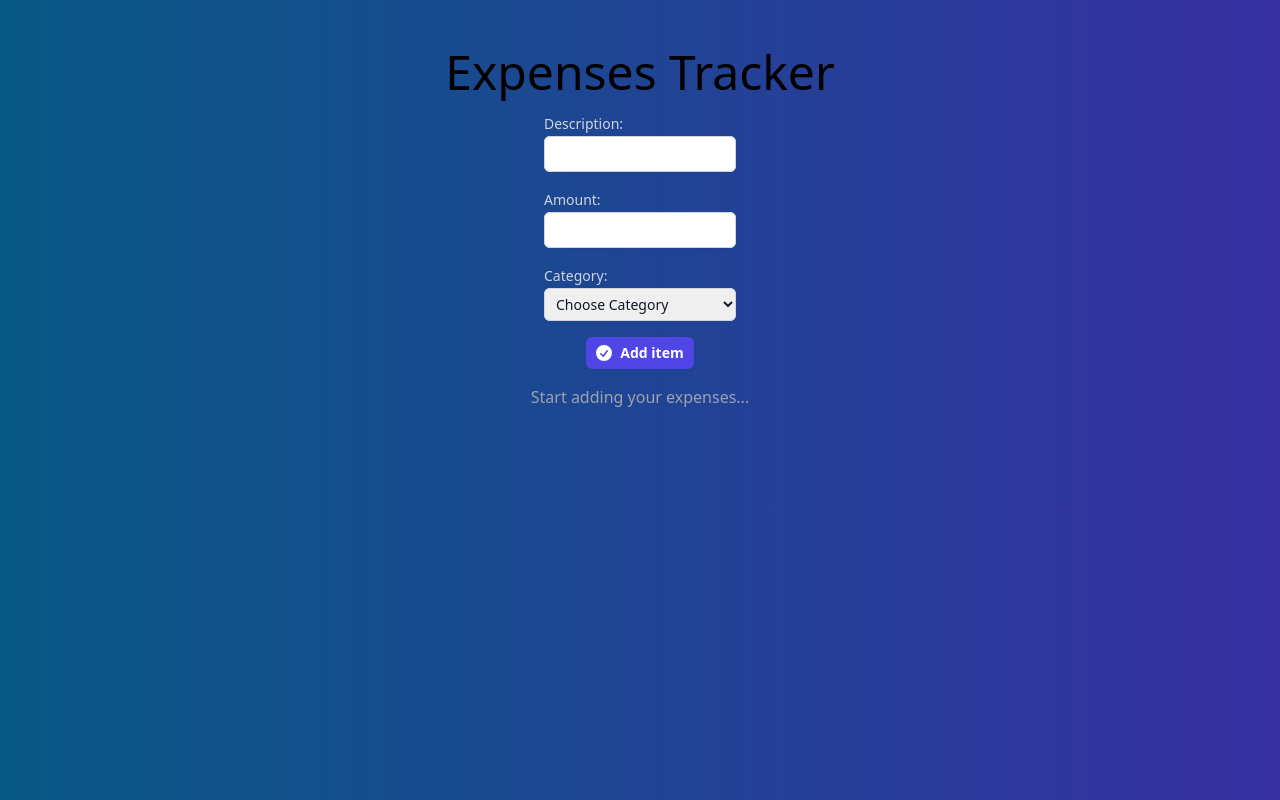
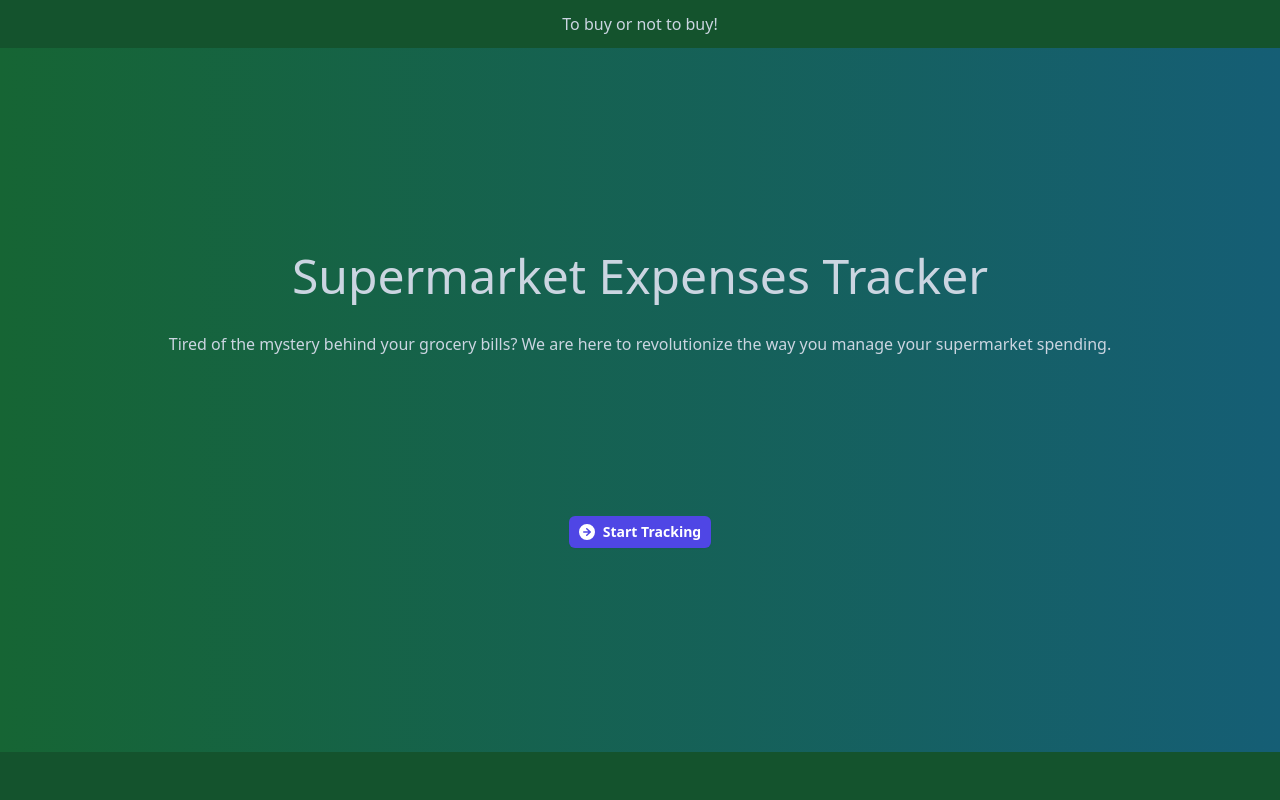
Before and after one commit to carlosmertens/expenses-tracker, a React (Vite) app: page / in a window 1280 px wide. Built offline with nearby package versions, Linux system fonts and the light colour scheme.

Commit message:
Create home page and add react router

```diff
--- a/package.json
+++ b/package.json
@@ -15,6 +15,7 @@
     "react": "^18.2.0",
     "react-dom": "^18.2.0",
     "react-hook-form": "^7.49.3",
+    "react-router-dom": "^6.21.3",
     "zod": "^3.22.4"
   },
   "devDependencies": {
--- a/src/App.tsx
+++ b/src/App.tsx
@@ -1,9 +1,10 @@
-import { useState } from 'react';
-import ExpenseList from './components/ExpenseList';
-import Header from './components/Header';
+// import { useState } from 'react';
+// import ExpenseList from './components/ExpenseList';
+// import Header from './components/Header';
 import AppLayout from './layout/AppLayout.tsx';
-import MainLayout from './layout/MainLayout.tsx';
-import ExpenseForm from './components/ExpenseForm.tsx';
+// import MainLayout from './layout/MainLayout.tsx';
+// import ExpenseForm from './components/ExpenseForm.tsx';
+import Home from './pages/home.tsx';
 
 export interface Expense {
   id: number;
@@ -13,11 +14,12 @@ export interface Expense {
 }
 
 function App() {
-  const [expenses, setExpenses] = useState<Expense[]>([]);
+  // const [expenses, setExpenses] = useState<Expense[]>([]);
 
   return (
     <AppLayout>
-      <Header />
+      <Home />
+      {/* <Header />
       <MainLayout>
         <ExpenseForm
           onSubmit={(data) =>
@@ -31,7 +33,7 @@ function App() {
             setExpenses(expenses.filter((expense) => expense.id !== id))
           }
         />
-      </MainLayout>
+      </MainLayout> */}
     </AppLayout>
   );
 }
--- a/src/components/ExpenseList.tsx
+++ b/src/components/ExpenseList.tsx
@@ -38,9 +38,9 @@ const ExpenseList = ({ expenses, onDelete }: Props) => {
               <td className='border-2 p-2.5'>{expense.category}</td>
               <td className='border-2 p-2.5'>
                 <button
-                  className='bg-indigo-700 py-1 px-2 border-2 border-transparent rounded-lg hover:border-2 hover:border-orange-600'
+                  className='bg-red-600 py-1 px-2 border-2 border-transparent rounded-lg hover:border-2 hover:border-orange-600'
                   onClick={() => onDelete(expense.id)}>
-                  Delete
+                  X
                 </button>
               </td>
             </tr>
--- /dev/null
+++ b/src/components/Footer.tsx
@@ -0,0 +1,7 @@
+const Footer = () => {
+  return (
+    <footer className='fixed bottom-0 left-0 w-full h-12 bg-green-900 flex justify-center items-center'></footer>
+  );
+};
+
+export default Footer;
--- a/src/components/Header.tsx
+++ b/src/components/Header.tsx
@@ -1,7 +1,7 @@
 const Header = () => {
   return (
-    <header className='flex flex-col justify-center items-center'>
-      <h1 className='text-5xl mt-12 mb-4'>Expenses Tracker</h1>
+    <header className='fixed top-0 left-0 w-full h-12 bg-green-900 flex justify-center items-center'>
+      <p className=''>To buy or not to buy!</p>
     </header>
   );
 };
--- a/src/layout/AppLayout.tsx
+++ b/src/layout/AppLayout.tsx
@@ -6,7 +6,7 @@ interface Props {
 
 const AppLayout = ({ children }: Props) => {
   return (
-    <div className='h-screen bg-gradient-to-r from-sky-800 to-indigo-800'>
+    <div className='h-screen bg-gradient-to-r from-green-800 to-cyan-800 text-slate-300'>
       {children}
     </div>
   );
--- a/src/layout/MainLayout.tsx
+++ b/src/layout/MainLayout.tsx
@@ -6,7 +6,7 @@ interface Props {
 
 const MainLayout = ({ children }: Props) => {
   return (
-    <main className='flex flex-col justify-center items-center gap-4'>
+    <main className='flex flex-col justify-center items-center gap-8'>
       {children}
     </main>
   );
--- /dev/null
+++ b/src/pages/home.tsx
@@ -0,0 +1,30 @@
+import { ArrowRightCircleIcon } from '@heroicons/react/20/solid';
+import Header from '../components/Header';
+import Footer from '../components/Footer';
+
+const Home = () => {
+  return (
+    <div className='h-screen flex flex-col justify-center items-center gap-20 bg-gradient-to-r from-green-800 to-cyan-800 text-slate-300'>
+      <Header />
+
+      <main className='flex flex-col gap-8 items-center text-center px-4'>
+        <h1 className='text-5xl'>Supermarket Expenses Tracker</h1>
+        <p>
+          Tired of the mystery behind your grocery bills? We are here to
+          revolutionize the way you manage your supermarket spending.
+        </p>
+
+        <button className='mt-32 inline-flex items-center gap-x-1.5 rounded-md bg-indigo-600 px-2.5 py-1.5 text-sm font-semibold text-white shadow-sm hover:bg-indigo-500 focus-visible:outline focus-visible:outline-2 focus-visible:outline-offset-2 focus-visible:outline-indigo-600'>
+          <ArrowRightCircleIcon
+            className='-ml-0.5 h-5 w-5'
+            aria-hidden='true'
+          />
+          Start Tracking
+        </button>
+      </main>
+      <Footer />
+    </div>
+  );
+};
+
+export default Home;
```
Also changed, not shown: 1 other file (tests, documents, lock files or other folders).
